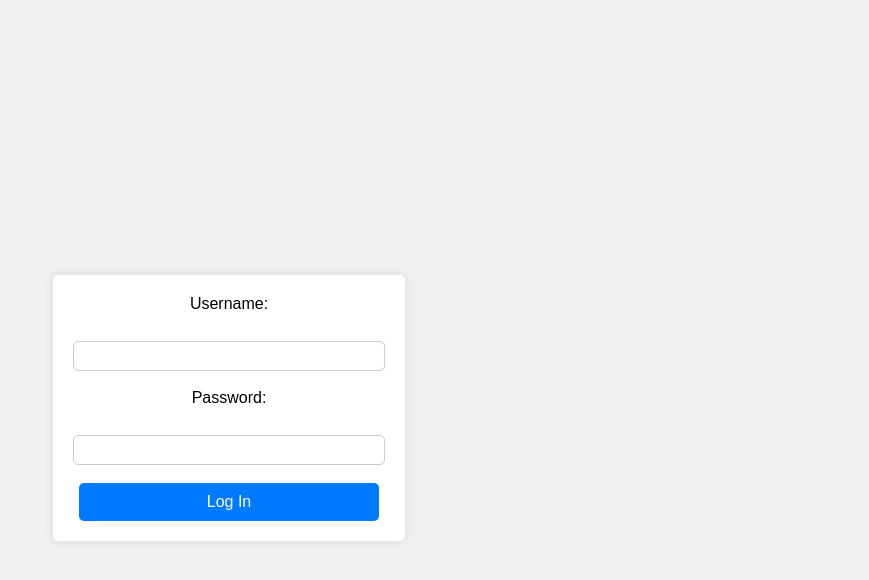
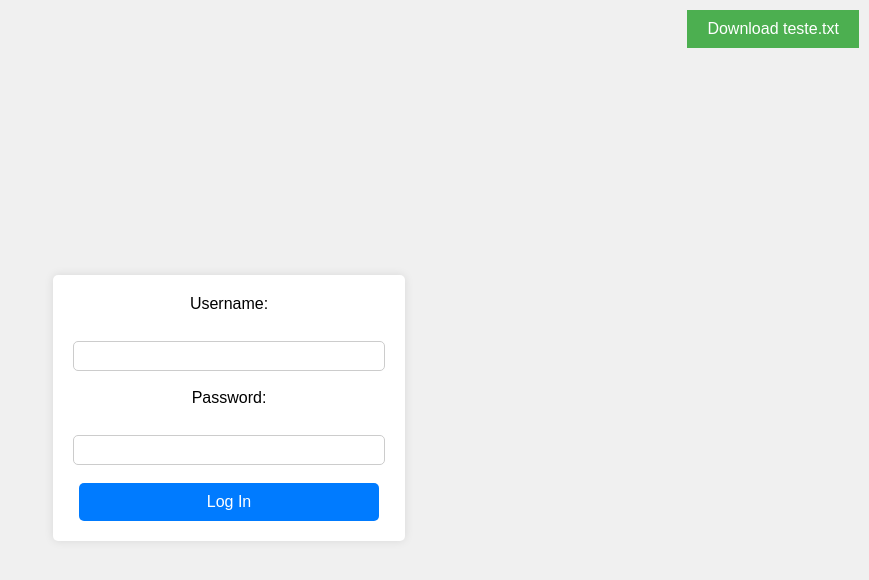
Before and after one commit to sardinhaa/site, a plain HTML site: page index.html in a window 1280 px wide. Shown: the whole page, without its empty margins (411-1280 px from the left). Drawn offline with Linux system fonts and the light colour scheme.

Commit message:
Update index.html

```diff
--- a/index.html
+++ b/index.html
@@ -51,6 +51,23 @@
         input[type="submit"]:hover {
             background-color: #0069d9;
         }
+
+        /* Add styles for the download button */
+        #download-btn {
+            position: absolute;
+            top: 10px;
+            right: 10px;
+            background-color: #4CAF50;
+            color: #fff;
+            border: none;
+            padding: 10px 20px;
+            font-size: 16px;
+            cursor: pointer;
+        }
+
+        #download-btn:hover {
+            background-color: #3e8e41;
+        }
     </style>
 </head>
 <body>
@@ -61,6 +78,10 @@
         <input type="password" id="password" name="password" required><br>
         <input type="submit" value="Log In">
     </form>
+
+    <!-- Add a button to download the file -->
+    <button id="download-btn">Download teste.txt</button>
+
     <script>
         const users = [
             { username: 'admin', password: 'admin', page: () => { window.location.href = 'admin.html'; } },
@@ -80,6 +101,15 @@
                 alert('Invalid username or password. Please try again.');
             }
         });
+
+        // Add event listener to the download button
+        const downloadBtn = document.getElementById('download-btn');
+        downloadBtn.addEventListener('click', function () {
+            const link = document.createElement('a');
+            link.href = 'teste.txt';
+            link.download = 'teste.txt';
+            link.click();
+        });
     </script>
 </body>
 </html>
```
